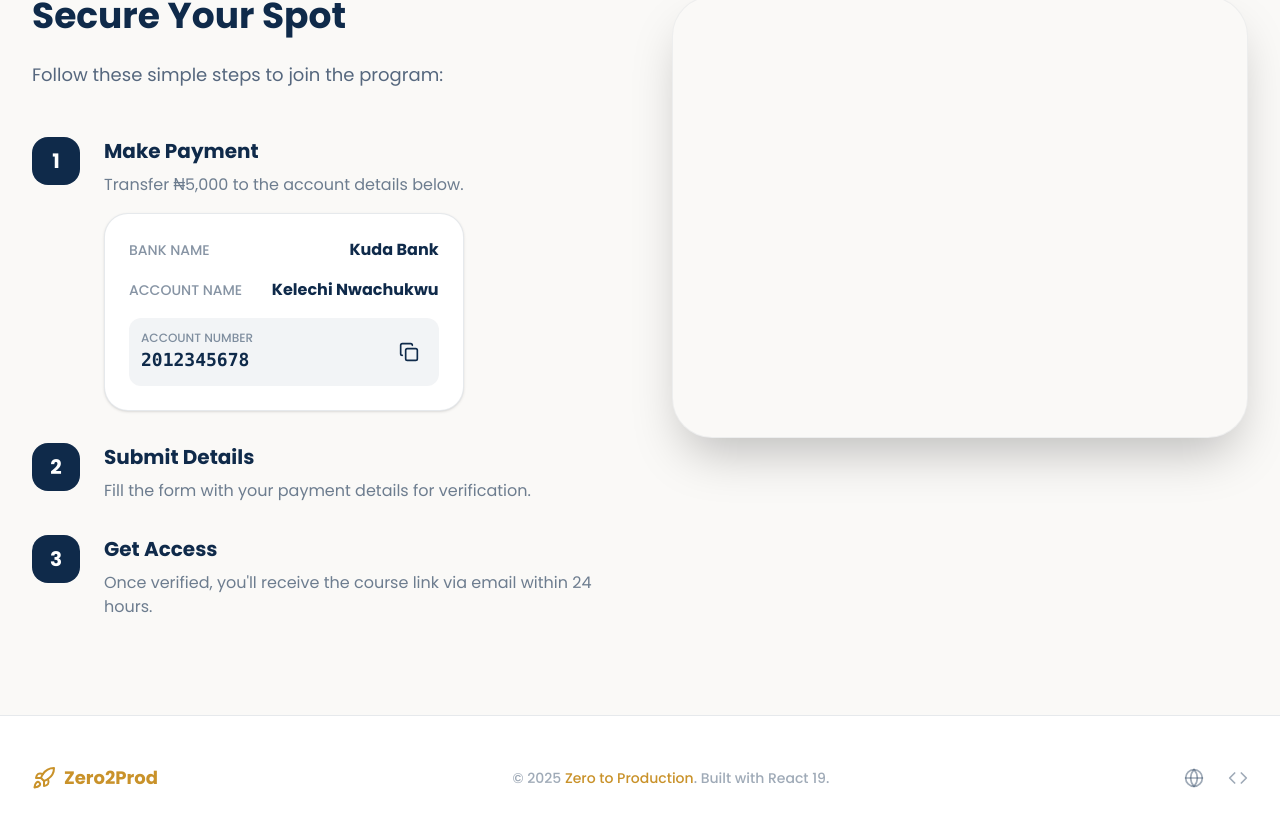
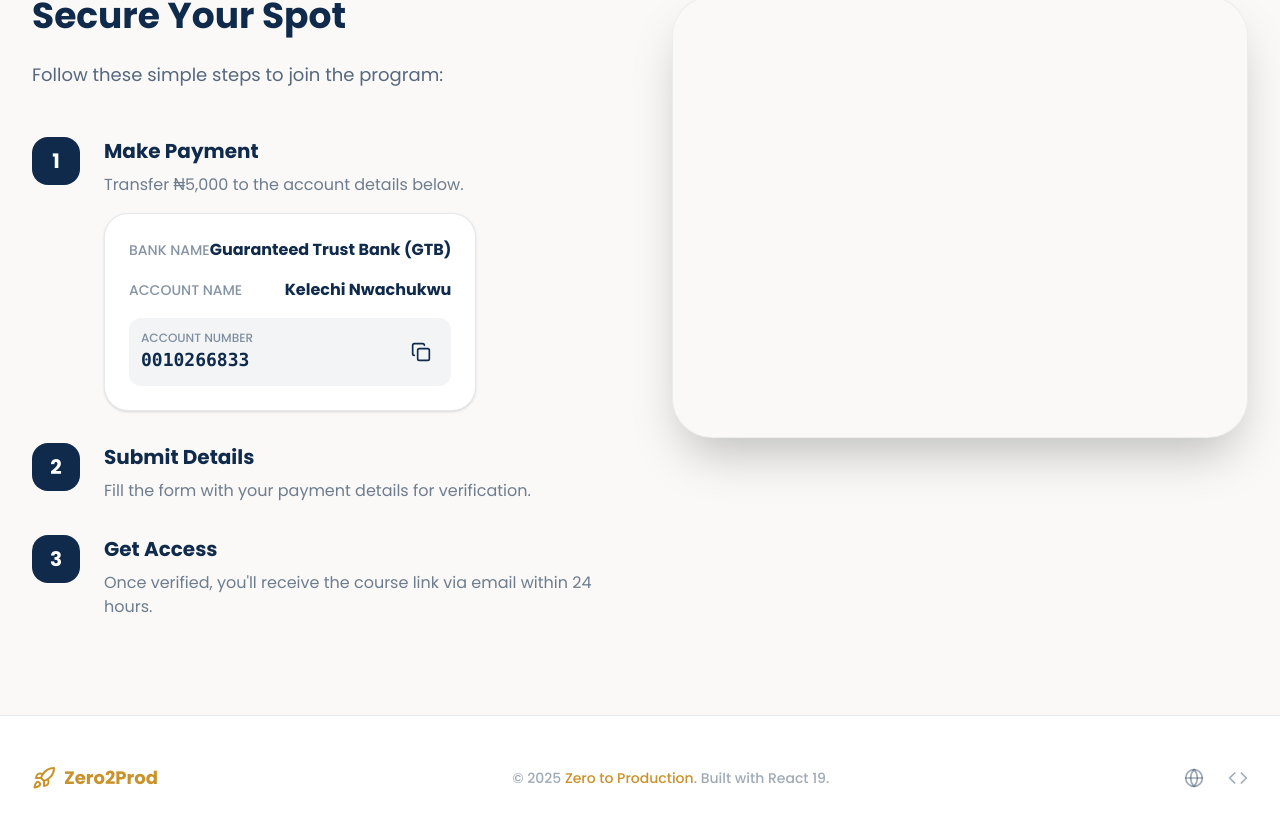
Before and after one commit to Netbizowerri/CourseLandingPage, a React (Vite) app: page / in a window 1280 px wide. Shown: the part 3776-4604 px from the top of the page. Built offline with nearby package versions, Linux system fonts and the light colour scheme.

Commit message:
Update bank details to GTB with new account number

```diff
--- a/src/components/LandingPage.tsx
+++ b/src/components/LandingPage.tsx
@@ -24,9 +24,9 @@ export default function LandingPage() {
 
   // Hardcoded settings since database is no longer used
   const settings = {
-    bankName: "Kuda Bank",
+    bankName: "Guaranteed Trust Bank (GTB)",
     accountName: "Kelechi Nwachukwu",
-    accountNumber: "2012345678",
+    accountNumber: "0010266833",
     totalLimit: 50,
     confirmedCount: 12,
     promoOpen: true,
```
Also changed, not shown: 1 other file (tests, documents, lock files or other folders).
